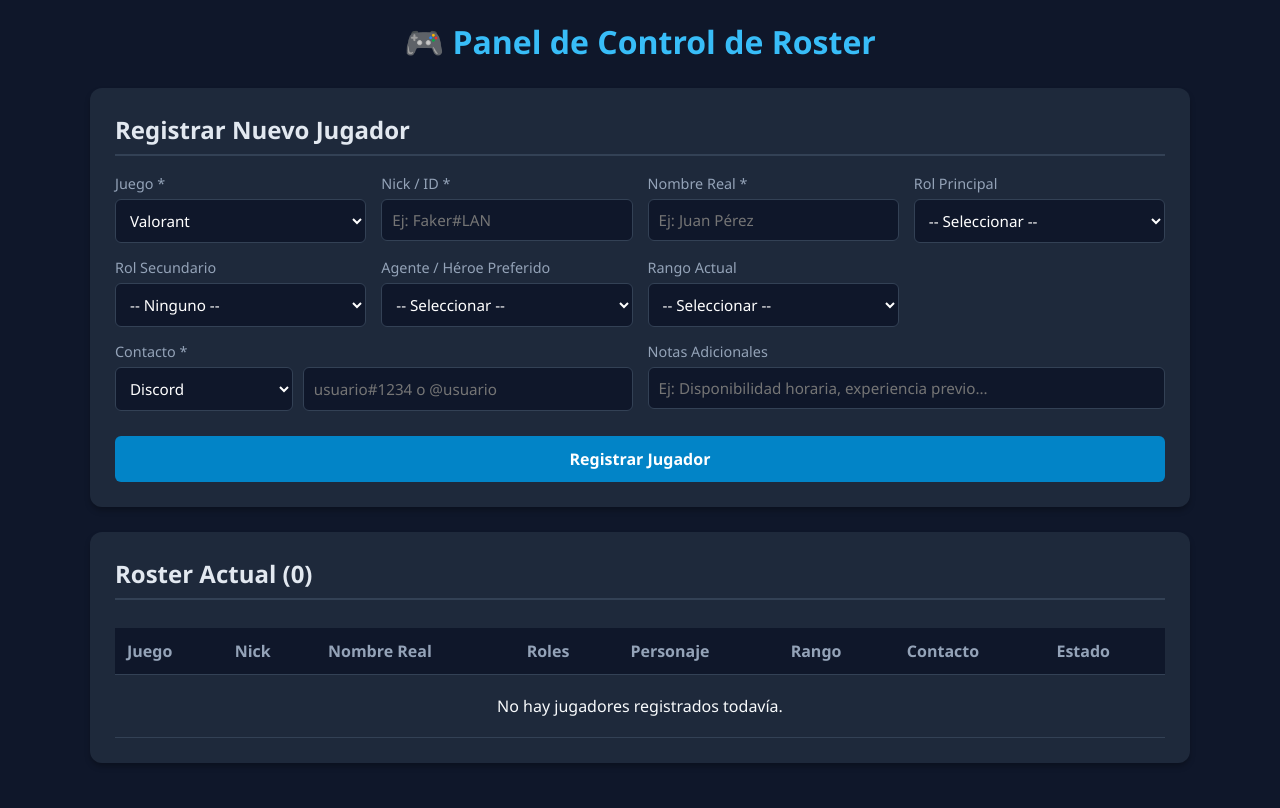
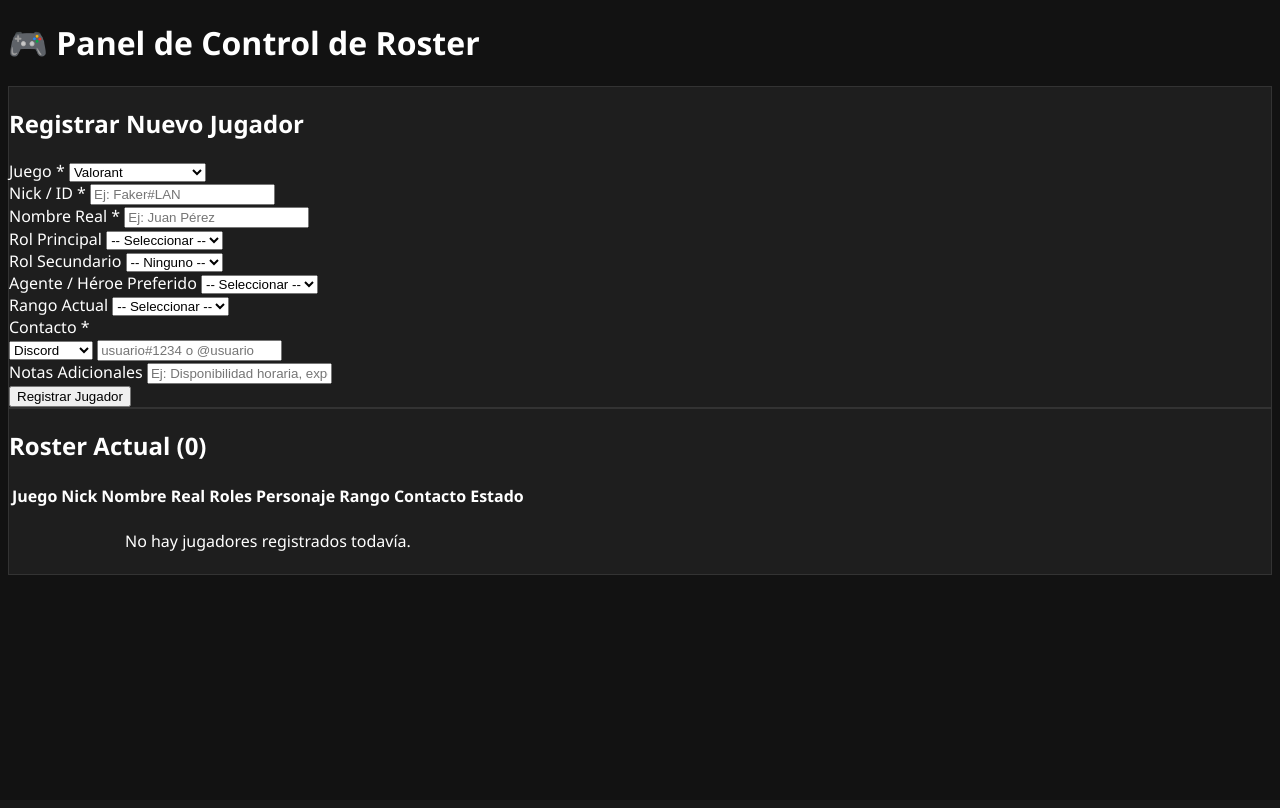
Before and after one commit to linzoldyck8-ship-it/Diviciones-scarlet, a Flask app: page / in a window 1280 px wide. After the commit the page ends 575 px from the top, so only its background shows below. Run offline with Flask 3, Linux system fonts and the light colour scheme.

Commit message:
Update style.css

```diff
--- a/static/style.css
+++ b/static/style.css
@@ -1,136 +1,23 @@
-* {
-    box-sizing: border-box;
-    margin: 0;
-    padding: 0;
+body {
+    background-color: #121212;
+    color: #ffffff;
     font-family: 'Segoe UI', Tahoma, Geneva, Verdana, sans-serif;
 }
-
-body {
-    background-color: #0f172a;
-    color: #f8fafc;
-    padding: 20px;
+.navbar {
+    background-color: #dc3545 !important;
 }
-
-.container {
-    max-width: 1100px;
-    margin: 0 auto;
+.card {
+    background-color: #1e1e1e;
+    border: 1px solid #333;
 }
-
-h1 {
-    text-align: center;
-    margin-bottom: 25px;
-    color: #38bdf8;
+.nav-tabs .nav-link {
+    color: #ccc;
 }
-
-.card {
-    background-color: #1e293b;
-    border-radius: 12px;
-    padding: 25px;
-    margin-bottom: 25px;
-    box-shadow: 0 4px 6px -1px rgba(0, 0, 0, 0.3);
+.nav-tabs .nav-link.active {
+    background-color: #1e1e1e;
+    color: #dc3545;
+    border-color: #333 #333 #1e1e1e;
 }
-
-h2 {
-    margin-bottom: 18px;
-    color: #e2e8f0;
-    border-bottom: 2px solid #334155;
-    padding-bottom: 8px;
+.table {
+    color: #fff;
 }
-
-.form-grid {
-    display: grid;
-    grid-template-columns: repeat(auto-fit, minmax(220px, 1fr));
-    gap: 15px;
-}
-
-.col-span-2 {
-    grid-column: span 2;
-}
-
-.form-group {
-    display: flex;
-    flex-direction: column;
-    gap: 6px;
-}
-
-label {
-    font-size: 0.9rem;
-    color: #94a3b8;
-}
-
-input, select {
-    padding: 10px;
-    border-radius: 6px;
-    border: 1px solid #334155;
-    background-color: #0f172a;
-    color: #fff;
-    font-size: 0.95rem;
-}
-
-input:focus, select:focus {
-    outline: none;
-    border-color: #38bdf8;
-}
-
-.contacto-group {
-    display: flex;
-    gap: 10px;
-}
-
-.contacto-group select {
-    width: 35%;
-}
-
-.contacto-group input {
-    width: 65%;
-}
-
-.btn-submit {
-    grid-column: 1 / -1;
-    padding: 12px;
-    background-color: #0284c7;
-    color: white;
-    font-weight: bold;
-    border: none;
-    border-radius: 6px;
-    cursor: pointer;
-    font-size: 1rem;
-    transition: background 0.2s;
-    margin-top: 10px;
-}
-
-.btn-submit:hover {
-    background-color: #0369a1;
-}
-
-.table-responsive {
-    overflow-x: auto;
-}
-
-table {
-    width: 100%;
-    border-collapse: collapse;
-    margin-top: 10px;
-    text-align: left;
-}
-
-th, td {
-    padding: 12px;
-    border-bottom: 1px solid #334155;
-}
-
-th {
-    background-color: #0f172a;
-    color: #94a3b8;
-}
-
-.badge {
-    padding: 4px 8px;
-    border-radius: 4px;
-    font-size: 0.85rem;
-    font-weight: bold;
-}
-
-.badge-juego { background-color: #334155; color: #38bdf8; }
-.badge-rango { background-color: #475569; color: #f1f5f9; }
-.badge-estado { background-color: #166534; color: #4ade80; }
```
